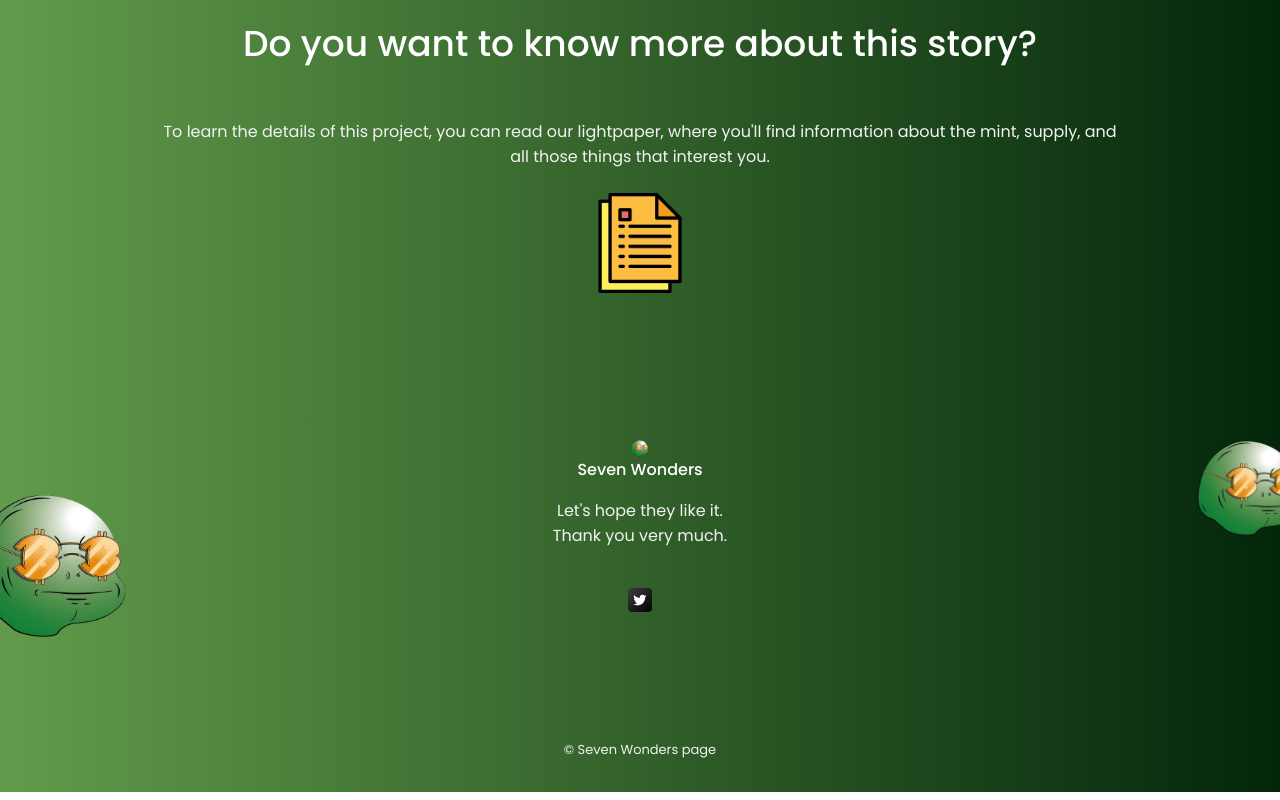
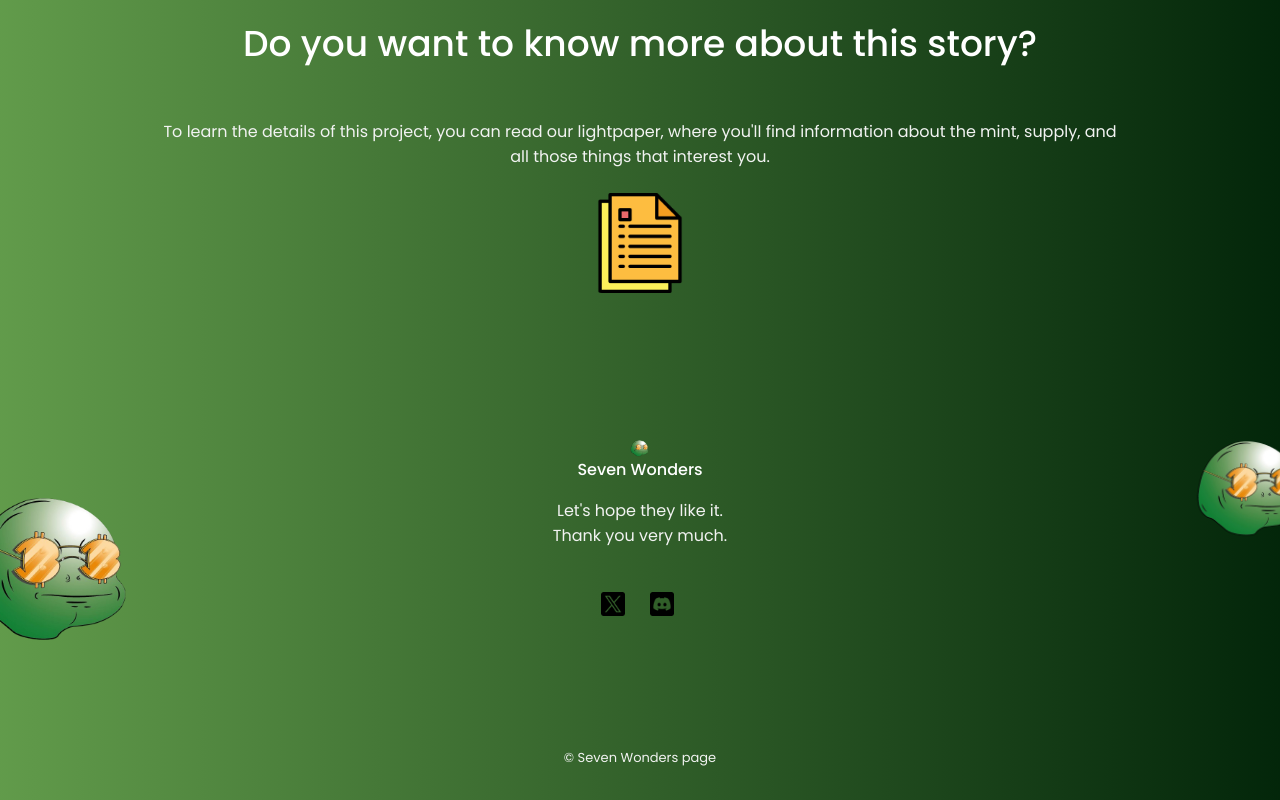
Before and after one commit to ulifarias7/SevenWonders, a plain HTML site: page index.html in a window 1280 px wide. Shown: the part 1361-2161 px from the top of the page. Drawn offline with nearby package versions, Linux system fonts and the light colour scheme.

Commit message:
redes sociales

```diff
--- a/estilo.css
+++ b/estilo.css
@@ -833,7 +833,7 @@ button{
 
 .footer__social-link {
   display: inline-flex;
-  background: var(--container-color);
+  /* background: var(--container-color); */
   padding: .25rem;
   border-radius: .25rem;
   color: var(--title-color);
@@ -863,6 +863,16 @@ button{
 .footer__link:hover {
   color: var(--title-color);
 }
+
+/* Estilos para los íconos de redes sociales */
+.social-icon {
+  width: 24px; /* Ajusta el ancho según sea necesario */
+  height: 24px; /* Ajusta la altura según sea necesario */
+  vertical-align: middle; /* Centra verticalmente */
+  margin-right: 5px; /* Ajusta el margen derecho según sea necesario */
+}
+
+
 
 .footer__copy {
   display: block;
--- a/index.html
+++ b/index.html
@@ -334,14 +334,14 @@
           </p>
 
           <div class="footer__social">
-            <a
-              href="https://x.com/SevenWondersBTC?t=uWtZkh2HwM_yXEf0W5HRwg&s=08"
-              target="_blank"
-              class="footer__social-link"
-            >
-              <i class="bx bxl-twitter"></i>
+            <a href="https://x.com/SevenWondersBTC?t=uWtZkh2HwM_yXEf0W5HRwg&s=08" target="_blank" class="footer__social-link">
+              <img src="./img/twitter_5968830.png" alt="Twitter" class="social-icon">
+            </a>
+            <a href="https://discord.com/invite/PACE9Gxw" target="_blank" class="footer__social-link">
+              <img src="./img/discord_5968759.png" alt="Discord" class="social-icon">
             </a>
           </div>
+
         </div>
 
 
```
Also changed, not shown: img/ANTITURTTLE.jpg (added), img/discord_5968759.png (added), img/twitter_5968830.png (added).
